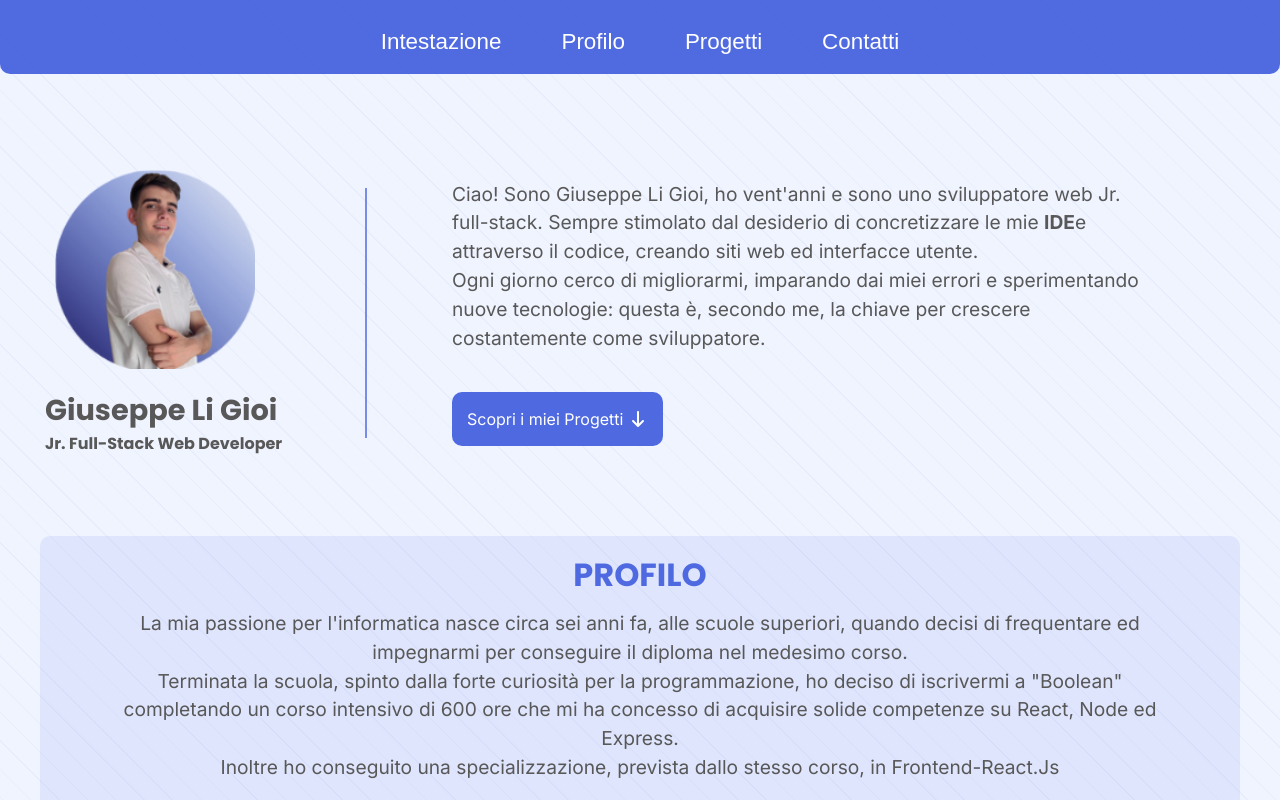
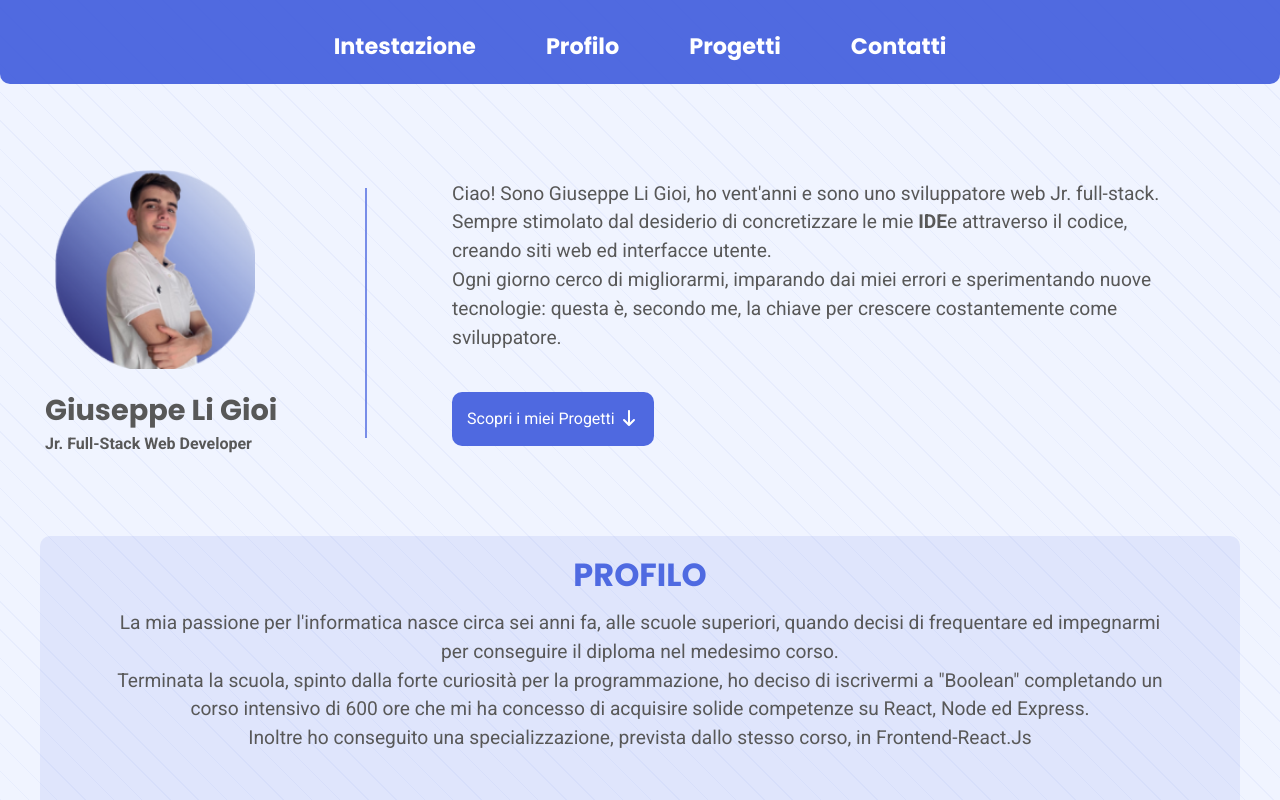
Before and after one commit to GiuseppeLiGioi/personal-portfolio, a React (Vite) app: page / in a window 1280 px wide. Shown: the top 800 px of the page. Built offline with nearby package versions, Linux system fonts and the light colour scheme.

Commit message:
fixed. hamburger menu and navbar style

```diff
--- a/index.html
+++ b/index.html
@@ -10,6 +10,11 @@
     href="https://fonts.googleapis.com/css2?family=Inter:wght@400;500;700&family=Poppins:wght@400;600;700&display=swap"
     rel="stylesheet">
 
+  <link rel="preconnect" href="https://fonts.googleapis.com">
+  <link rel="preconnect" href="https://fonts.gstatic.com" crossorigin>
+  <link href="https://fonts.googleapis.com/css2?family=Roboto:ital,wght@0,100..900;1,100..900&display=swap"
+    rel="stylesheet">
+
 </head>
 
 <body>
--- a/src/styles/index.css
+++ b/src/styles/index.css
@@ -2,12 +2,10 @@
   margin: 0;
   padding: 0;
   box-sizing: border-box;
+  font-family: 'Roboto', sans-serif ;
 }
 
-html {
-  font-size: 16px;
-  scroll-behavior: smooth;
-}
+
 
 
 
@@ -51,13 +49,22 @@
   top: 0;
   left: 0;
   width: 100%;
-  background-color: rgba(71, 99, 223, 0.95);
   z-index: 1000;
   display: flex;
   flex-direction: column;
   padding: 10px;
   border-radius: 0 0 10px 10px;
+
+  background-color: #f0f4ff;
+  background-image:
+  repeating-linear-gradient(45deg,
+    rgba(71, 99, 223, 0.05) 0px,
+    rgba(71, 99, 223, 0.05) 1px,
+    transparent 1px,
+    transparent 20px);
+  background-size: 100% 100%;
 }
+
 
 .navbar-inner {
   display: flex;
@@ -71,10 +78,9 @@
   font-size: 2rem;
   background: none;
   border: none;
-  color: white;
+  color: rgba(71, 99, 223, 0.95);
   cursor: pointer;
   align-self: flex-start;
-  z-index: 2000;
 }
 
 
@@ -88,6 +94,16 @@
 
 .list-link-navbar.open {
   display: flex;
+  flex-direction: column;
+  justify-content: center;
+  align-items: center;
+  gap: 3rem;
+  color: rgba(71, 99, 223, 0.95);
+  width: 100vw;
+  height: 100vh;
+  text-align: center;
+  font-family: 'Roboto', sans-serif ;
+  font-size:20px;
 }
 
 
@@ -98,15 +114,26 @@
 
 .link-navbar a {
   display: block;
+  text-align: center;
   text-decoration: none;
-  color: white;
-  font-size: 1rem;
-  padding: 2px;
-  font-family:Arial, Helvetica, sans-serif;
+  color: rgba(71, 99, 223, 0.95);
+  font-size: 3rem;
+  font-family: 'Poppins', sans-serif;
+  text-align: center;
+  font-weight: 700;
+
+  border-radius: 12px;
+  border: 2px solid rgba(128, 149, 243, 0.5);
+  transition: all 0.2s ease;
+  background-color: rgba(240, 244, 255, 0);
+  width: 60%;
+  margin: 0 auto;
 }
 
+
 .link-navbar a:hover {
-  color: rgb(16, 10, 65);
+  color: white;
+  background-color: rgba(71, 99, 223, 0.95);
 }
 
 
--- a/src/styles/media-query-md.css
+++ b/src/styles/media-query-md.css
@@ -3,6 +3,8 @@
   /*NAVBAR RESPONSIVE*/
   .container-navbar {
     flex-direction: row;
+    background-color: rgba(71, 99, 223, 0.95);
+    background-image: none;
   }
 
   .navbar-inner {
@@ -38,25 +40,29 @@
     font-size: 1.2rem;
     color: white;
     text-decoration: none;
-    font-family: Arial, Helvetica, sans-serif;
+    border-radius: none;
+    border: none;
+    background-color:none;
+    padding: 10px;
+    width: 100%;
   }
 
   .link-navbar a:hover {
-    color: rgb(16, 10, 65);
+    color: rgb(196, 194, 209);
   }
 
   /*ABOUT RESPONSIVE*/
- .container-profile{
+  .container-profile {
     max-width: 740px;
   }
 
-.title-profile{
+  .title-profile {
     font-size: 2rem;
     color: rgba(71, 99, 223, 0.95);
     text-align: center;
   }
 
-.container-skills{
+  .container-skills {
     display: flex;
     flex-direction: column;
     justify-content: center;
@@ -64,13 +70,13 @@
     gap: 10px;
   }
 
-.description-about{
+  .description-about {
     font-size: 1.2rem;
   }
 
 
 
-.figure-certificate{
+  .figure-certificate {
     width: 420px;
   }
 
@@ -190,7 +196,7 @@
 
 
   .container-weather-card,
-  .container-nasa-card{
+  .container-nasa-card {
     display: flex;
     flex-direction: column;
     justify-content: space-between;
@@ -264,11 +270,11 @@
     font-size: 1.1rem;
   }
 
-.info-nasa-title{
+  .info-nasa-title {
     font-size: 1.1rem;
   }
 
-.info-nasa-p{
+  .info-nasa-p {
     font-size: 1.1rem;
   }
 
```
Also changed, not shown: 1 other file (tests, documents, lock files or other folders). Lines whose indentation alone changed are shown as unchanged.
